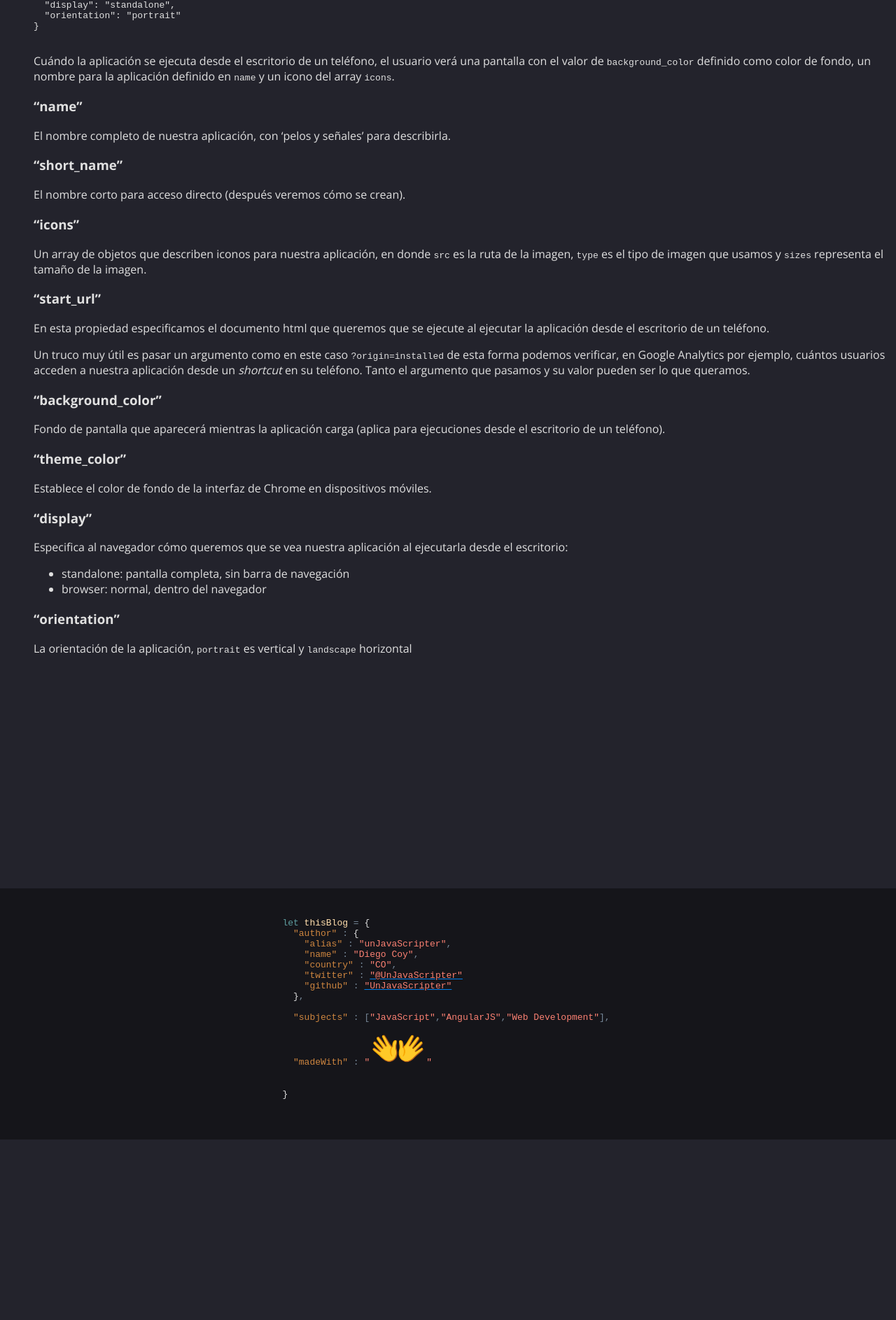
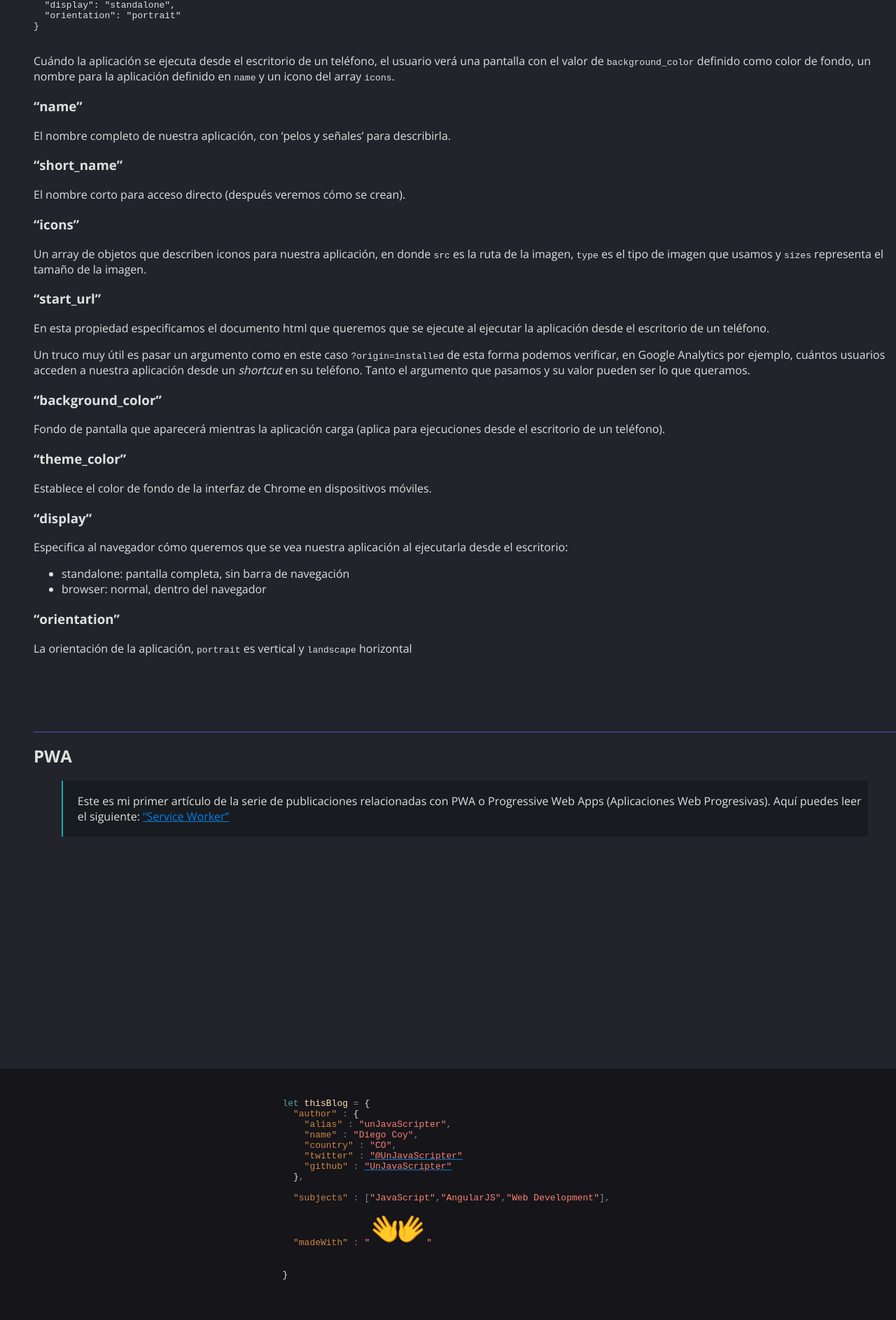
Before and after one commit to UnJavaScripter/unjavascripter.github.io, a Jekyll site: the page built from _posts/2016-07-21-Web-app-manifest.markdown, in a window 1280 px wide. Shown: the part 1183-3070 px from the top of the page at 70% size. Built offline with Jekyll 4.4.1, drawn with Linux system fonts in a browser that asks for light colours; comment, search, counter and statistics services are not loaded; before the commit the page ends 2812 px from its top, so only the background shows below that.

Commit message:
chore(design): add styles for blockquote '>'
post(update): manifest & sw references to each other

```diff
--- a/_posts/2016-07-21-Web-app-manifest.markdown
+++ b/_posts/2016-07-21-Web-app-manifest.markdown
@@ -89,3 +89,8 @@ Especifica al navegador cómo queremos que se vea nuestra aplicación al ejecuta
 ### "orientation"
 
 La orientación de la aplicación, `portrait` es vertical y `landscape` horizontal
+
+## PWA
+
+> Este es mi primer artículo de la serie de publicaciones relacionadas con PWA o Progressive Web Apps (Aplicaciones Web Progresivas).
+Aquí puedes leer el siguiente: ["Service Worker"](/general/Service-worker.html)
--- a/_sass/_base.scss
+++ b/_sass/_base.scss
@@ -25,6 +25,15 @@ a {
     text-decoration: none;
   }
 
+}
+
+blockquote {
+  background: rgba(0,10,0,0.3);
+  padding-top: 0.1em;
+  padding-right: 0.5em;
+  padding-bottom: 0.1em;
+  padding-left: 1.3em;
+  border-left: 2px solid #0cb0b0;
 }
 
 /**
```
Also changed, not shown: _posts/2016-07-22-Service-worker.markdown (+25 -4 lines).
